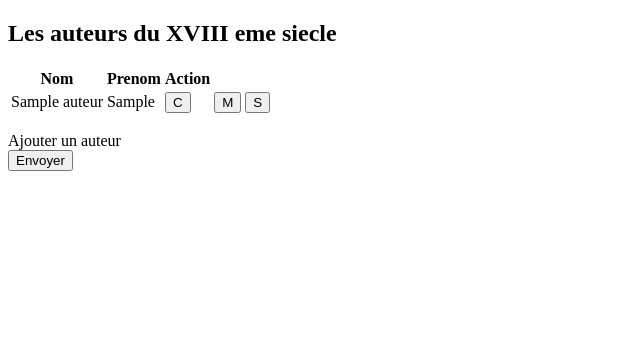
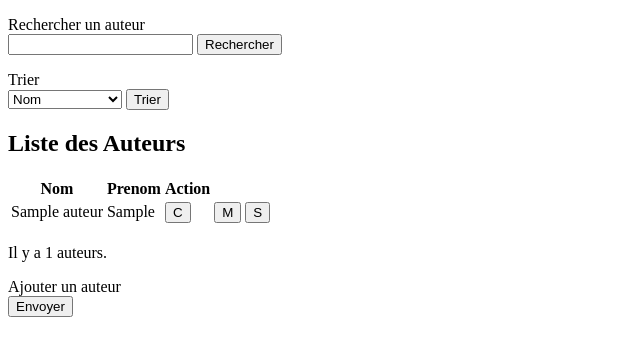
Before and after one commit to Sophie36/projetListeAuteur, a PHP site: page /listeAuteur.php in a window 1280 px wide. Shown: the top 356 px of the page, without its empty margins (0-640 px from the left). Run offline with PHP 8.4, Linux system fonts and the light colour scheme; tables that the repository leaves empty or names only in its code hold one stand-in row (values such as "Sample post").

Commit message:
Avancement fichier listeAuteur

```diff
--- a/listeAuteur.php
+++ b/listeAuteur.php
@@ -4,14 +4,35 @@
 		<meta charset="UTF-8">
 	</head>
         <body>
+            <form method="post" action="listeAuteur.php">
+                <p>
+                <label>Rechercher un auteur</label></br>
+                <input type="text" name="nom" />
+                <input type="submit" name="Rechercher" value="Rechercher" />
+                </p>
+            </form>
+            <form method="post" action="listeAuteur.php">
+                <p>
+                    <label for="Trier">Trier</label></br>
+                    <select name="choix" id="Choix">
+                        <option value="1">Nom</option>
+                        <option value="2">Prenom</option>
+                        <option value="3">Date naissance</option>
+                    </select>
+
+                <input type="submit" name="trier" value="Trier" />
+                </p>
+            </form>
             <?php
             require_once 'include/infoconnexion.php';
             require_once 'include/connexion.php';
             require_once 'include/executeRequete.php';
             $cnx=connexion(UTILISATEUR,MOTDEPASSE,SERVER,BASEDEDONNEES);
-            echo "<h2>Les auteurs du XVIII eme siecle</h2>";
+            echo "<h2>Liste des Auteurs</h2>";
             $varSql = "SELECT id_auteur,nom,prenom FROM auteur";
+
             $idRequete = executeRequete($cnx,$varSql);
+
             echo '<table>';
             echo '<tr>';
             echo '<th>'.'Nom'.'</th>';
@@ -28,14 +49,15 @@
                 echo '</tr>';
             }
             echo '</table>';
+
+            $nbLignes=$idRequete->rowCount();
+            echo '</br>Il y a '. $nbLignes .' auteurs.';
             ?>
+
             <form method="post" action="formAjout.php">
                 <p>
                 <label>Ajouter un auteur</label></br>
                 <input type="submit" value="Envoyer" />
-
-
-
                 </p>
             </form>
         </body>
```
